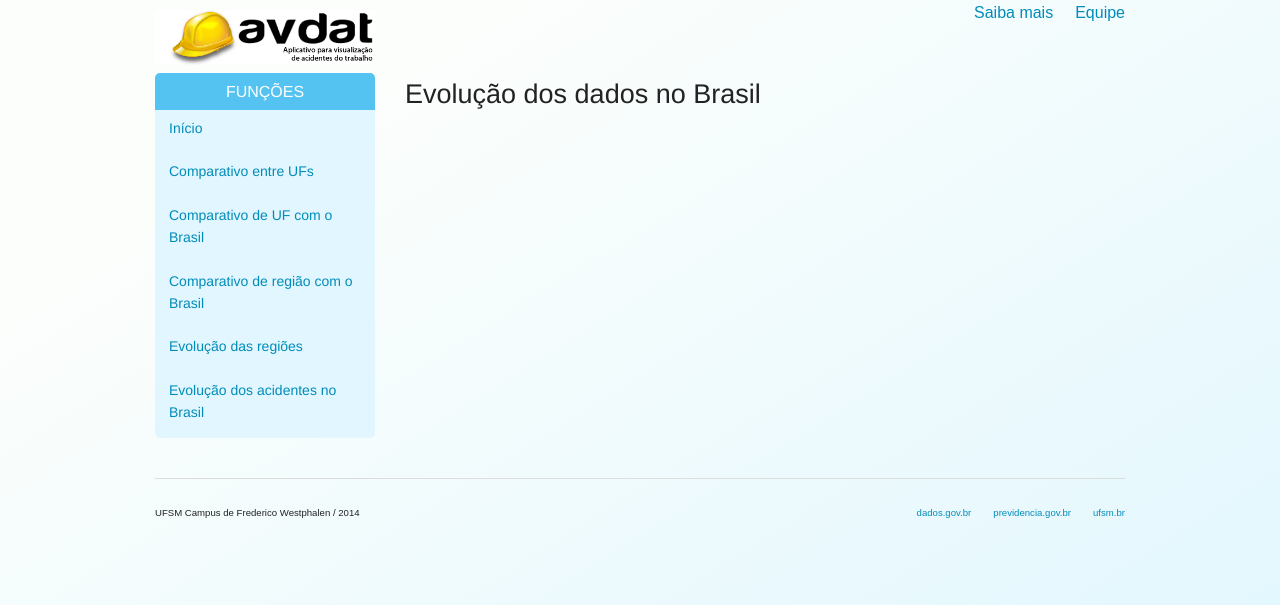
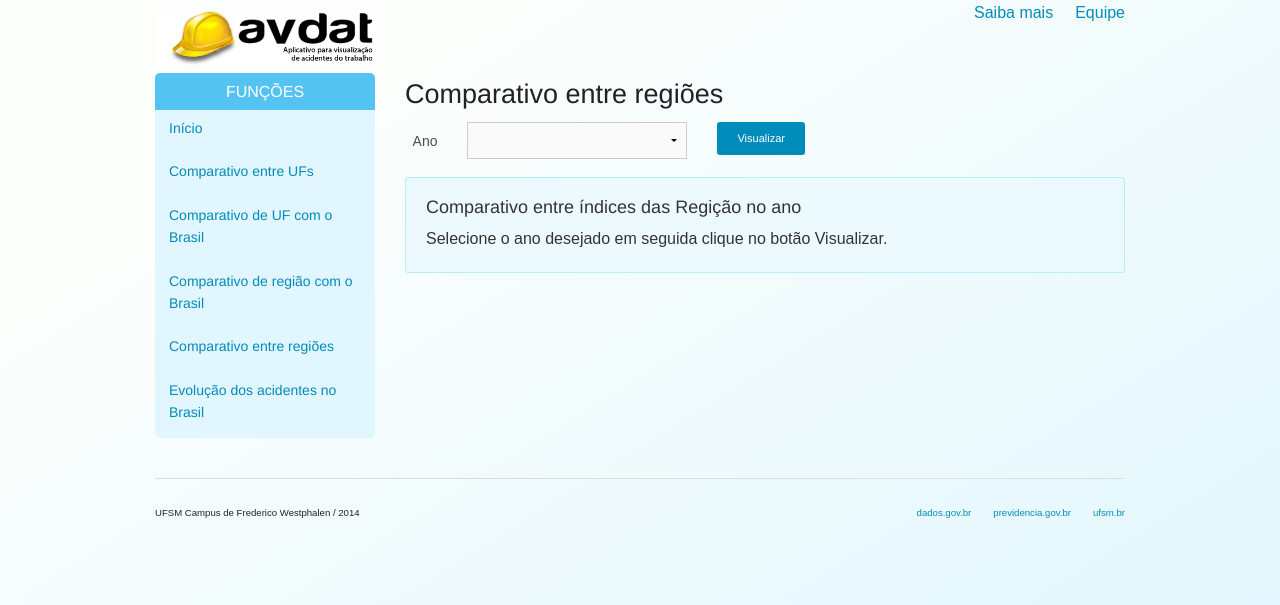
Before and after one commit to izacarias/avdat, a Django app: template acidentes/templates/acidentes/evolucao_regioes.html in a window 1280 px wide. Shown: the top 605 px of the page. Run offline with Django 3.2, Linux system fonts and the light colour scheme; the template is opened without the code that fills it, so the values that code supplies are empty; parts of the project's set-up code (start-up, migrations or seed data) failed here and were passed over.

Commit message:
Adicionado gráfico comparativo de índices das regiões

```diff
--- a/acidentes/templates/acidentes/base.html
+++ b/acidentes/templates/acidentes/base.html
@@ -41,7 +41,7 @@
                 <li><a href="/acidentes/compara_estados">Comparativo entre UFs</a></li>
                 <li><a href="/acidentes/compara_pais">Comparativo de UF com o Brasil</a></li>
                 <li><a href="/acidentes/regiao_pais">Comparativo de região com o Brasil</a></li>
-                <li><a href="/acidentes/evolucao_regioes">Evolução das regiões</a></li>
+                <li><a href="/acidentes/evolucao_regioes">Comparativo entre regiões</a></li>
                 <li><a href="/acidentes/evolucao_brasil">Evolução dos acidentes no Brasil</a></li>
                 <!--
                 <li><a href="#">Section 3</a></li>
--- a/acidentes/templates/acidentes/evolucao_regioes.html
+++ b/acidentes/templates/acidentes/evolucao_regioes.html
@@ -2,19 +2,47 @@
 {% load staticfiles %}
 
 {% block conteudo %}
-    <h3>Evolução dos dados no Brasil</h3>
+    <h3>Comparativo entre regiões</h3>
+    <div class="row">
+        <form action="/acidentes/evolucao_regioes" method="post">
+            <div class="small-3 medium-1 columns">
+                <label for="ano" class="right inline">Ano</label>
+            </div>
+            <div class="small-6 medium-4 columns">
+                <select name="ano">
+                    {% for ano in anos %}
+                    <option value="{{ano.ano}}"{% if ano.ano|slugify == ano_selecionado %} selected="selected"{% endif %}>{{ano.ano}}</option>
+                    {% endfor %}
+                </select>
+            </div>
+            <div class="small-3 medium-4 columns end">
+                <button type="submit" class="button radius tiny">Visualizar</button>
+            </div>
+            {% csrf_token %}
+        </form>
+    </div>
+    {% if ano_selecionado > 0 %}
     <div class="row">
         <div id="chart_canvas" class="small-12 columns">
-        <!-- placeholder for chart-it -->
+        <!-- placeholder for google maps -->
         </div>
     </div>
+    {% else %}
+    <div class="panel callout radius">
+        <h5>Comparativo entre índices das Regição no ano</h5>
+        <p>Selecione o ano desejado em seguida clique no botão Visualizar.</p>
+    </div>
+    {% endif %}
 {% endblock conteudo %}
 
 {% block page_js %}
+    {% if ano_selecionado > 0 %}
     {% load chartit %}
     {{ chart|load_charts:"chart_canvas" }}
     <script type="text/javascript" src="{% static "acidentes/js/highcharts.js" %}"></script>
+    <script type="text/javascript" src="{% static "acidentes/js/highcharts-3d.js" %}"></script>
     <script type="text/javascript">
-    $(document).foundation();
+        $(document).foundation();
     </script>
+    {% endif %}
 {% endblock page_js %}
```
Also changed, not shown: acidentes/views.py (+44 -46 lines).
